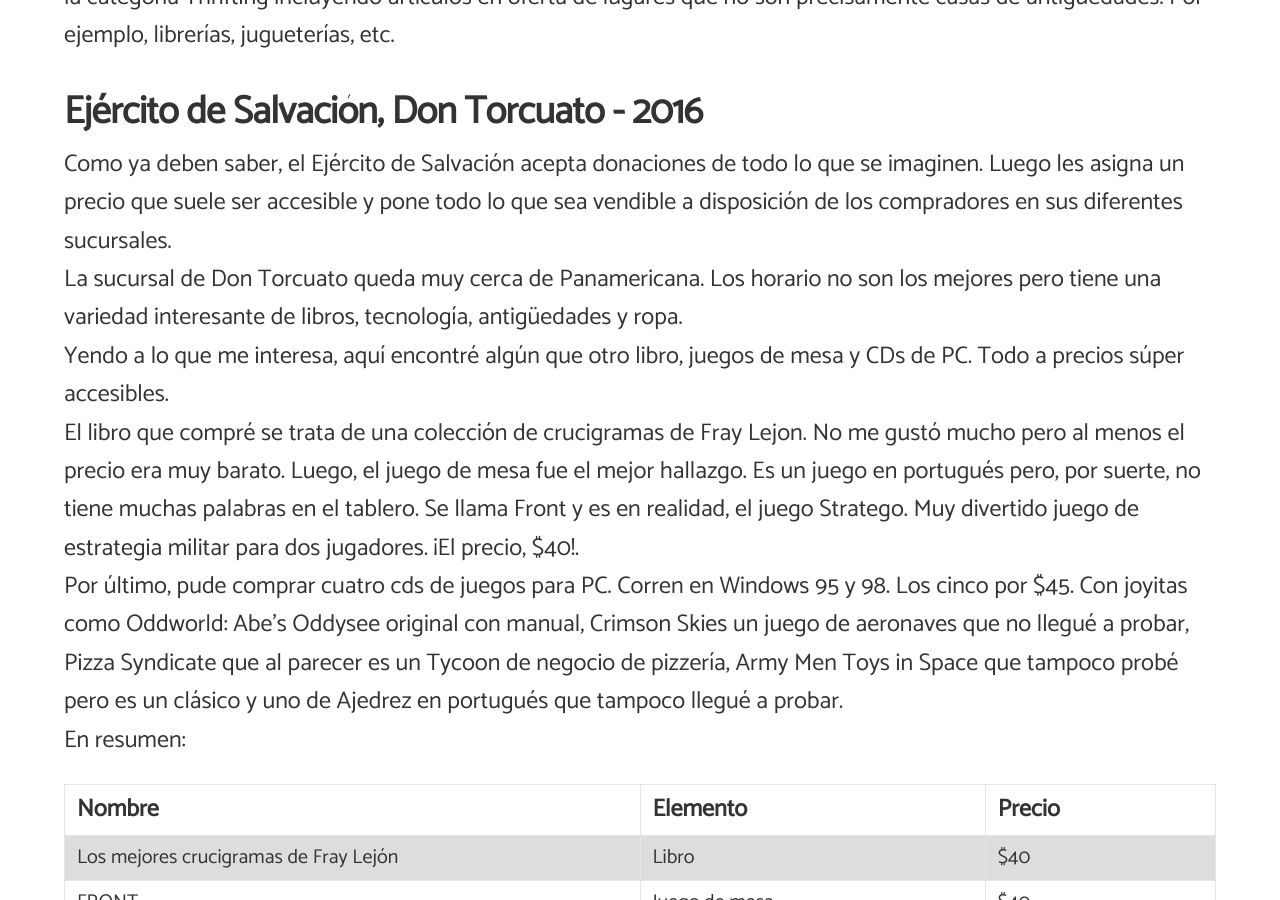
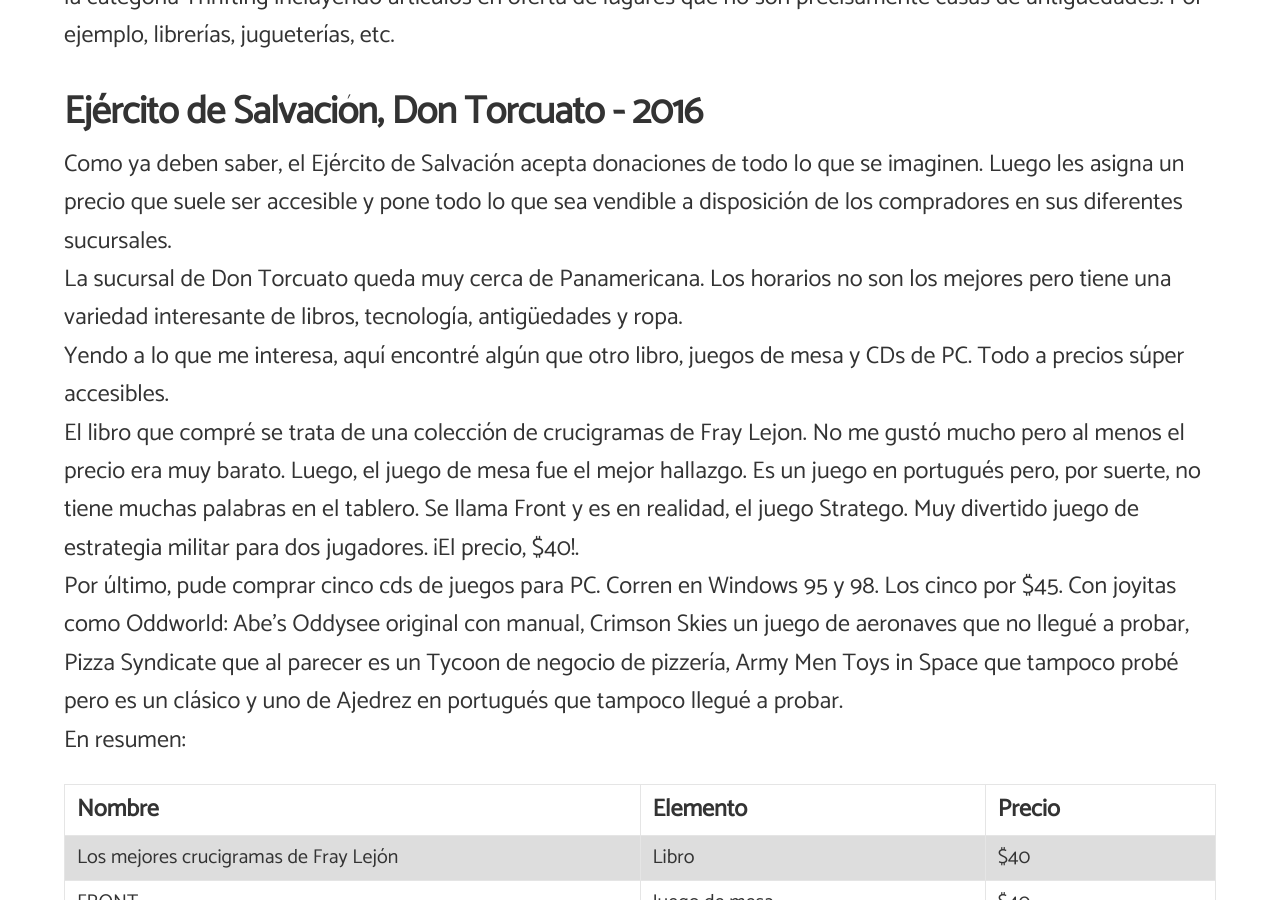
Before and after one commit to angelsimon/angelsimon.github.io, a Jekyll site: the page built from _posts/2017-02-10-thrifting3.md, in a window 1280 px wide and 900 px high, scrolled down 437 px. Built offline with Jekyll 4.4.1, drawn with Linux system fonts in a browser that asks for light colours; nearby versions of some CDN libraries; comment, search, counter and statistics services are not loaded.

Commit message:
Thrifting 3 - arreglos

```diff
--- a/_posts/2017-02-10-thrifting3.md
+++ b/_posts/2017-02-10-thrifting3.md
@@ -10,10 +10,10 @@
 En esta tercera parte de Thrifting voy a contar dos nuevos lugares que visité. También he decidido hacer más amplia la categoría Thrifting incluyendo artículos en oferta de lugares que no son precisamente casas de antigüedades. Por ejemplo, librerías, jugueterías, etc.
 <h2>Ejército de Salvación, Don Torcuato - 2016</h2>
 Como ya deben saber, el Ejército de Salvación acepta donaciones de todo lo que se imaginen. Luego les asigna un precio que suele ser accesible y pone todo lo que sea vendible a disposición de los compradores en sus diferentes sucursales.<br>
-La sucursal de Don Torcuato queda muy cerca de Panamericana. Los horario no son los mejores pero tiene una variedad interesante de libros, tecnología, antigüedades y ropa.<br>
+La sucursal de Don Torcuato queda muy cerca de Panamericana. Los horarios no son los mejores pero tiene una variedad interesante de libros, tecnología, antigüedades y ropa.<br>
 Yendo a lo que me interesa, aquí encontré algún que otro libro, juegos de mesa y CDs de PC. Todo a precios súper accesibles.<br>
 El libro que compré se trata de una colección de crucigramas de Fray Lejon. No me gustó mucho pero al menos el precio era muy barato. Luego, el juego de mesa fue el mejor hallazgo. Es un juego en portugués pero, por suerte, no tiene muchas palabras en el tablero. Se llama Front y es en realidad, el juego Stratego. Muy divertido juego de estrategia militar para dos jugadores. ¡El precio, $40!.<br>
-Por último, pude comprar cuatro cds de juegos para PC. Corren en Windows 95 y 98. Los cinco por $45. Con joyitas como Oddworld: Abe's Oddysee original con manual, Crimson Skies un juego de aeronaves que no llegué a probar, Pizza Syndicate que al parecer es un Tycoon de negocio de pizzería, Army Men Toys in Space que tampoco probé pero es un clásico y uno de Ajedrez en portugués que tampoco llegué a probar.<br>
+Por último, pude comprar cinco cds de juegos para PC. Corren en Windows 95 y 98. Los cinco por $45. Con joyitas como Oddworld: Abe's Oddysee original con manual, Crimson Skies un juego de aeronaves que no llegué a probar, Pizza Syndicate que al parecer es un Tycoon de negocio de pizzería, Army Men Toys in Space que tampoco probé pero es un clásico y uno de Ajedrez en portugués que tampoco llegué a probar.<br>
 En resumen:
 <table class="bicolor">
 <tr>
@@ -67,7 +67,7 @@
 <img  src="{{site.baseurl}}/images/thrifting/22.jpg" />
 </div>
 
-
+<br>
 <h2>Biblioteca de San Fernando - 2016</h2>
 <br>
 En la biblioteca de San Fernando no hay feria como suele haber en otras bibliotecas. Es decir, no se destina un lugar para asignarle precio a los libros y que la gente (socia o no socia) pueda ir y comprarlos. Lo que hacen es poner una mesa en la entrada y un buzón. Cada uno puede elegir a qué precio se lleva los libros.<br>
```
